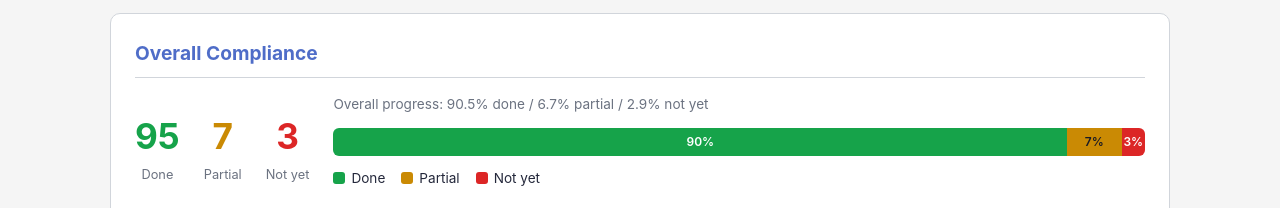
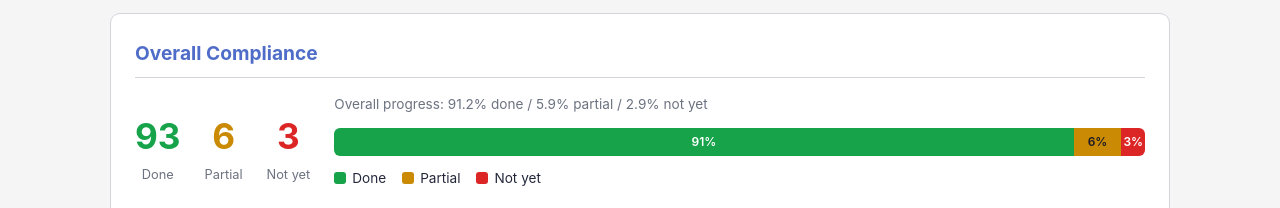
Before and after one commit to suchi/sucheme-go, a plain HTML site: page web-ui/dashboard.html in a window 1280 px wide. Shown: the part 1694-1902 px from the top of the page. Drawn offline with Linux system fonts and the light colour scheme.

Commit message:
fix: resolve duplicate counting in R7RS compliance data
Copilotレビュー指摘対応:
- dynamic-wind, define-library, importの重複カウントを解消
- 一意カウント: 93 done / 6 partial / 3 not = 102 total
- r7rs-compliance.mdに集計ルールの注記を追加
- dashboard.htmlの数値を一意カウントに同期

https://claude.ai/code/session_01Cp4w5TfAobGqvQ2aCx8wVp

```diff
--- a/web-ui/dashboard.html
+++ b/web-ui/dashboard.html
@@ -618,14 +618,15 @@
     <div class="card card-spaced">
       <h3>Overall Compliance</h3>
 
-      <!-- Counts from docs/r7rs-compliance.md: 95 done, 7 partial, 3 not done = 105 total -->
+      <!-- Counts from docs/r7rs-compliance.md: 93 done, 6 partial, 3 not done = 102 unique items -->
+      <!-- Note: dynamic-wind, define-library, import appear in multiple categories but counted once -->
       <div class="r7rs-summary">
         <div class="r7rs-count">
-          <div class="r7rs-count-value color-green">95</div>
+          <div class="r7rs-count-value color-green">93</div>
           <div class="r7rs-count-label">Done</div>
         </div>
         <div class="r7rs-count">
-          <div class="r7rs-count-value color-yellow">7</div>
+          <div class="r7rs-count-value color-yellow">6</div>
           <div class="r7rs-count-label">Partial</div>
         </div>
         <div class="r7rs-count">
@@ -633,10 +634,10 @@
           <div class="r7rs-count-label">Not yet</div>
         </div>
         <div class="r7rs-bar-area">
-          <div class="muted-text" style="margin-bottom:4px;">Overall progress: 90.5% done / 6.7% partial / 2.9% not yet</div>
+          <div class="muted-text" style="margin-bottom:4px;">Overall progress: 91.2% done / 5.9% partial / 2.9% not yet</div>
           <div class="stacked-bar">
-            <div class="stacked-done" style="width:90.5%;">90%</div>
-            <div class="stacked-partial" style="width:6.7%;">7%</div>
+            <div class="stacked-done" style="width:91.2%;">91%</div>
+            <div class="stacked-partial" style="width:5.9%;">6%</div>
             <div class="stacked-none" style="width:2.9%;">3%</div>
           </div>
           <div class="legend">
```
Also changed, not shown: 1 other file.
